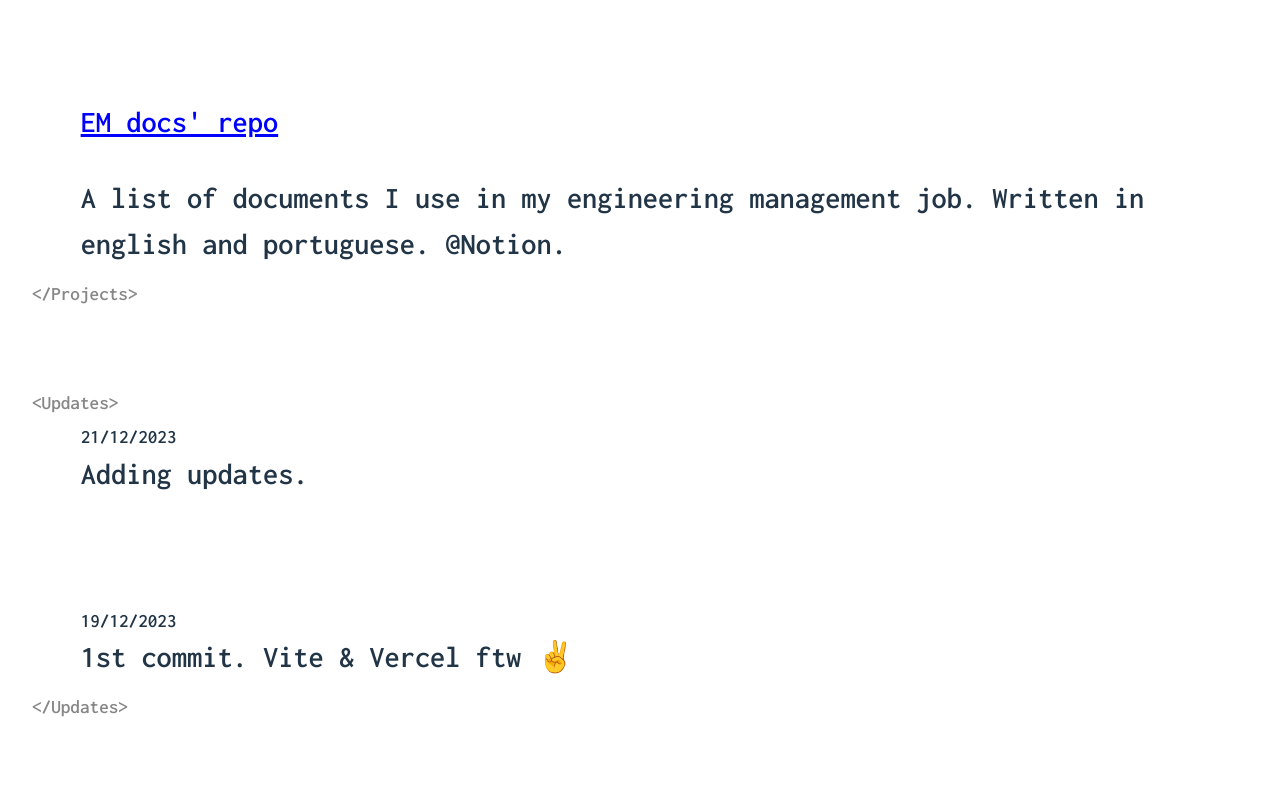
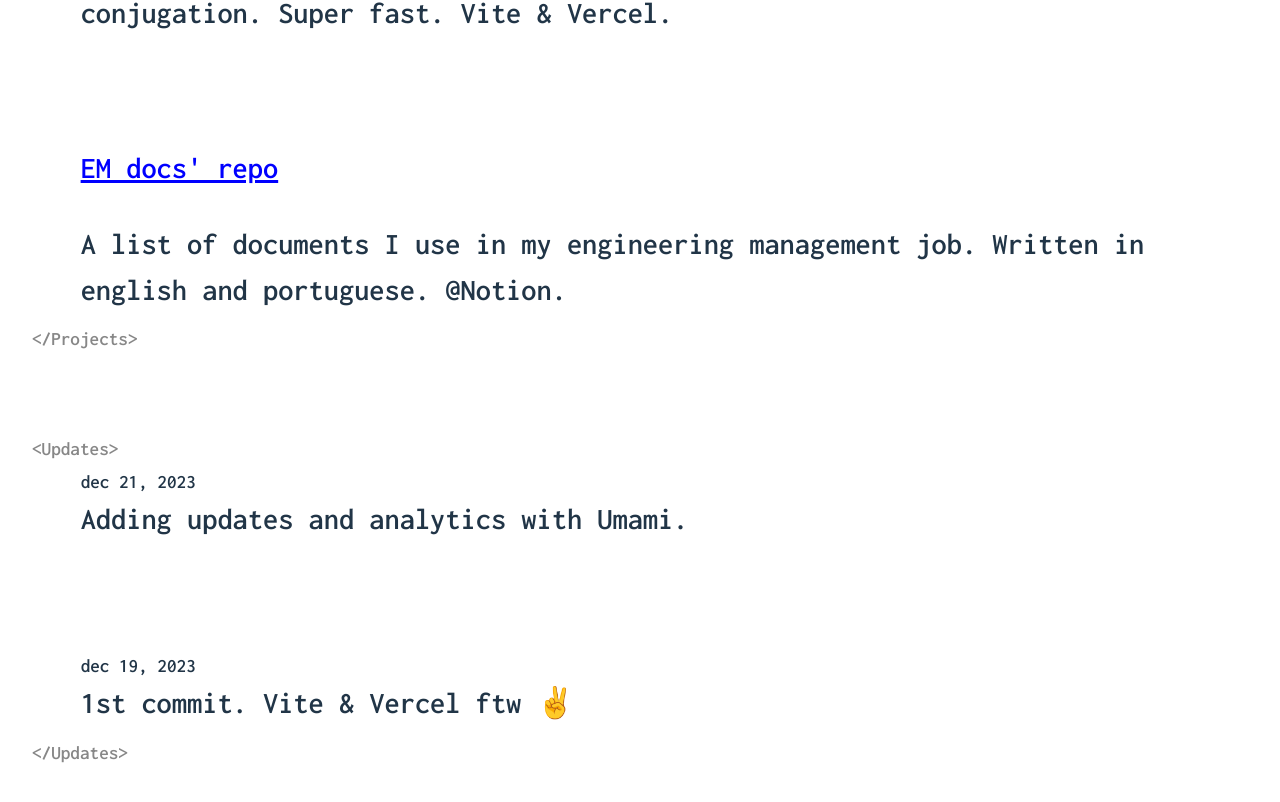
Before and after one commit to kevinch/kevinchevallierme, a React (Vite) app: page / in a window 1280 px wide. Shown: the part 1533-2335 px from the top of the page. Built offline with nearby package versions, Linux system fonts and the light colour scheme.

Commit message:
Small fixes

```diff
--- a/src/App.jsx
+++ b/src/App.jsx
@@ -22,7 +22,7 @@ function App() {
           <br />
           <br />
           Here you will find links to several projects I work on or have
-          developed.
+          developed and some frontend experiments.
         </div>
         <span className="code-help">{"</Intro>"}</span>
       </div>
--- a/src/components/Updates.jsx
+++ b/src/components/Updates.jsx
@@ -8,14 +8,14 @@ function Updates() {
       <span className="code-help">{"<Updates>"}</span>
 
       <div className="updates-list">
-      <Update
-          description="Adding updates."
-          date="21/12/2023"
+        <Update
+          description="Adding updates and analytics with Umami."
+          date="dec 21, 2023"
         />
 
         <Update
           description="1st commit. Vite & Vercel ftw ✌️"
-          date="19/12/2023"
+          date="dec 19, 2023"
         />
       </div>
 
```
